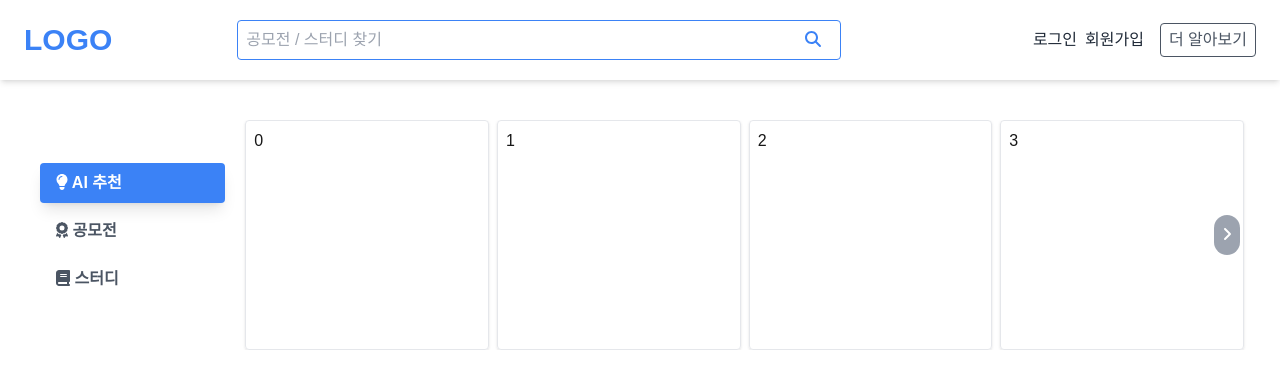
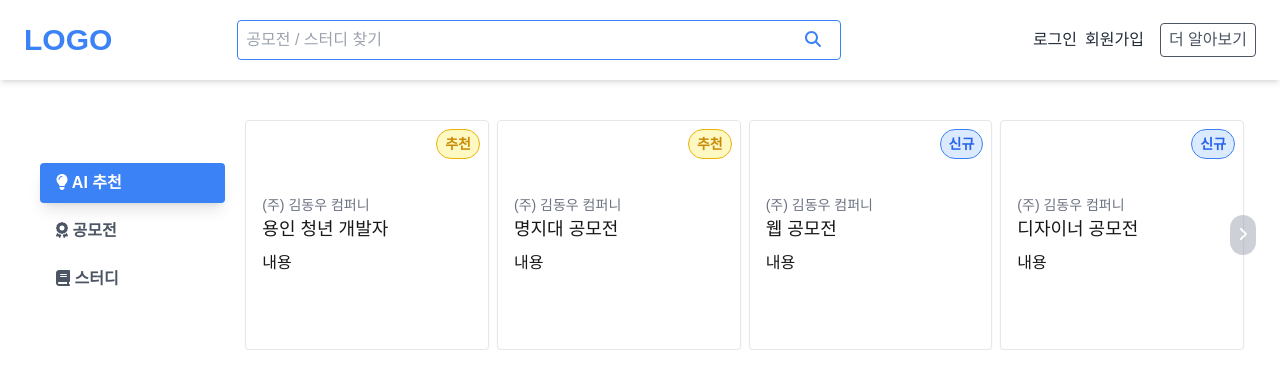
Before and after one commit to pvvng/ai-makers-fe, a Next.js app: page / in a window 1280 px wide. Shown: the top 388 px of the page. Built offline with nearby package versions, Linux system fonts and the light colour scheme.

Commit message:
feat : 캐러셀 디자인 완료, 임시 데이터로 디자인

```diff
--- a/app/(home)/components/Banner/BannerCard.tsx
+++ b/app/(home)/components/Banner/BannerCard.tsx
@@ -1,7 +1,66 @@
-export default function BannerCard({ data }: { data: number }) {
+import { BadgeType } from "@/types/carousel";
+import classNames from "classnames";
+
+interface PropsType {
+  type: BadgeType;
+  title: string;
+  content: string;
+}
+
+export default function BannerCard({ type, title, content }: PropsType) {
   return (
     <div className="w-1/4 px-1">
-      <div className=" p-2 border rounded w-full h-[230px] shadow">{data}</div>
+      <div className="relative p-2 px-4 border rounded w-full h-[230px] shadow-sm hover:shadow-lg flex justify-start items-center transition-all cursor-pointer">
+        <CardContent title={title} content={content} />
+        <Badge type={type} />
+      </div>
     </div>
   );
 }
+
+function CardContent({ title, content }: { title: string, content : string }) {
+  return (
+    <div id="card-wrapper">
+      <p className="text-sm text-gray-500">(주) 김동우 컴퍼니</p>
+      <p className="text-lg font-medium">{title}</p>
+      <p className="mt-2">{content}</p>
+    </div>
+  );
+}
+
+function Badge({ type }: { type: BadgeType }) {
+  function getBadgeClassnames(type: BadgeType) {
+    if (type === "new") {
+      return "bg-blue-100 border border-blue-500 text-blue-600  ";
+    }
+
+    if (type === "hot") {
+      return "bg-red-100 border border-red-500 text-red-600  ";
+    }
+
+    return "bg-yellow-100 border border-yellow-500 text-yellow-600  ";
+  }
+
+  function getBadgeText(type: BadgeType) {
+    if (type === "new") {
+      return "신규";
+    }
+
+    if (type === "hot") {
+      return "인기";
+    }
+
+    return "추천";
+  }
+
+  return (
+    <span
+      className={classNames(
+        getBadgeClassnames(type) +
+          "p-1 px-2 rounded-full absolute top-2 right-2 text-sm font-bold"
+      )}
+    >
+      {getBadgeText(type)}
+    </span>
+  );
+}
--- a/app/(home)/components/Banner/Carousel.tsx
+++ b/app/(home)/components/Banner/Carousel.tsx
@@ -8,14 +8,18 @@ import CarouselMoveButton from "./CarouselMoveButton";
 import { useState } from "react";
 // type
 import { ButtonData } from "@/types/carousel";
+// mock-up
+import { cardData } from "@/mock-up/bannerCardData";
 
 export default function Carousel() {
   const [translateState, setTranslateState] = useState(0);
   const { moveButtonData } = useBannerCarousel(setTranslateState);
 
   return (
-    <div className="w-10/12 relative overflow-hidden">
-      <BannerCardContainer translateState={translateState} />
+    <div className="w-10/12 relative">
+      <div className="w-full overflow-hidden">
+        <BannerCardContainer translateState={translateState} />
+      </div>
       <CarouselButtonsContainer
         translateState={translateState}
         moveButtonData={moveButtonData}
@@ -30,8 +34,8 @@ function BannerCardContainer({ translateState }: { translateState: number }) {
       className="flex justify-start items-center relative w-[200%] transition-transform duration-500"
       style={{ transform: `translateX(${translateState}%)` }}
     >
-      {Array.from({ length: 8 }).map((_, i) => (
-        <BannerCard key={i} data={i} />
+      {cardData.map((data, i) => (
+        <BannerCard key={data.title + data.content} {...data} />
       ))}
     </div>
   );
--- a/app/(home)/components/Banner/CarouselMoveButton.tsx
+++ b/app/(home)/components/Banner/CarouselMoveButton.tsx
@@ -28,7 +28,7 @@ export default function CarouselMoveButton({
 
 const getClassname = (type: "left" | "right", translateState: number) => {
   return classNames(
-    "absolute top-1/2 transform -translate-y-1/2 p-2 bg-gray-400 text-white rounded-full transition-all",
+    "absolute top-1/2 transform -translate-y-1/2 p-2 bg-gray-400 text-white rounded-full transition-all opacity-50 hover:opacity-100",
     {
       hidden:
         (type === "left" && translateState === MIN_CAROUSEL_NUMBER) ||
@@ -36,8 +36,8 @@ const getClassname = (type: "left" | "right", translateState: number) => {
       block:
         !(type === "left" && translateState === MIN_CAROUSEL_NUMBER) &&
         !(type === "right" && translateState === -MAX_CAROUSEL_NUMBER),
-      "left-2": type === "left",
-      "right-2": type === "right",
+      "-left-2": type === "left",
+      "-right-2": type === "right",
     }
   );
 };
--- /dev/null
+++ b/mock-up/bannerCardData.ts
@@ -0,0 +1,16 @@
+import { BadgeType } from "@/types/carousel";
+
+export const cardData: {
+  type: BadgeType;
+  title: string;
+  content: string;
+}[] = [
+  { type: "recommend", title: "용인 청년 개발자", content: "내용" },
+  { type: "recommend", title: "명지대 공모전", content: "내용" },
+  { type: "new", title: "웹 공모전", content: "내용" },
+  { type: "new", title: "디자이너 공모전", content: "내용" },
+  { type: "hot", title: "UI/UX 디자인 경연", content: "내용" },
+  { type: "hot", title: "신세대 인공지능 개발 경연", content: "내용" },
+  { type: "hot", title: "퍼블리셔 공모전", content: "내용" },
+  { type: "hot", title: "디자인 공모전", content: "내용" },
+];
--- a/types/carousel.ts
+++ b/types/carousel.ts
@@ -2,3 +2,5 @@ export type ButtonData = {
   handler: () => void;
   type: "left" | "right";
 }[];
+
+export type BadgeType = "new" | "hot" | "recommend";
```
